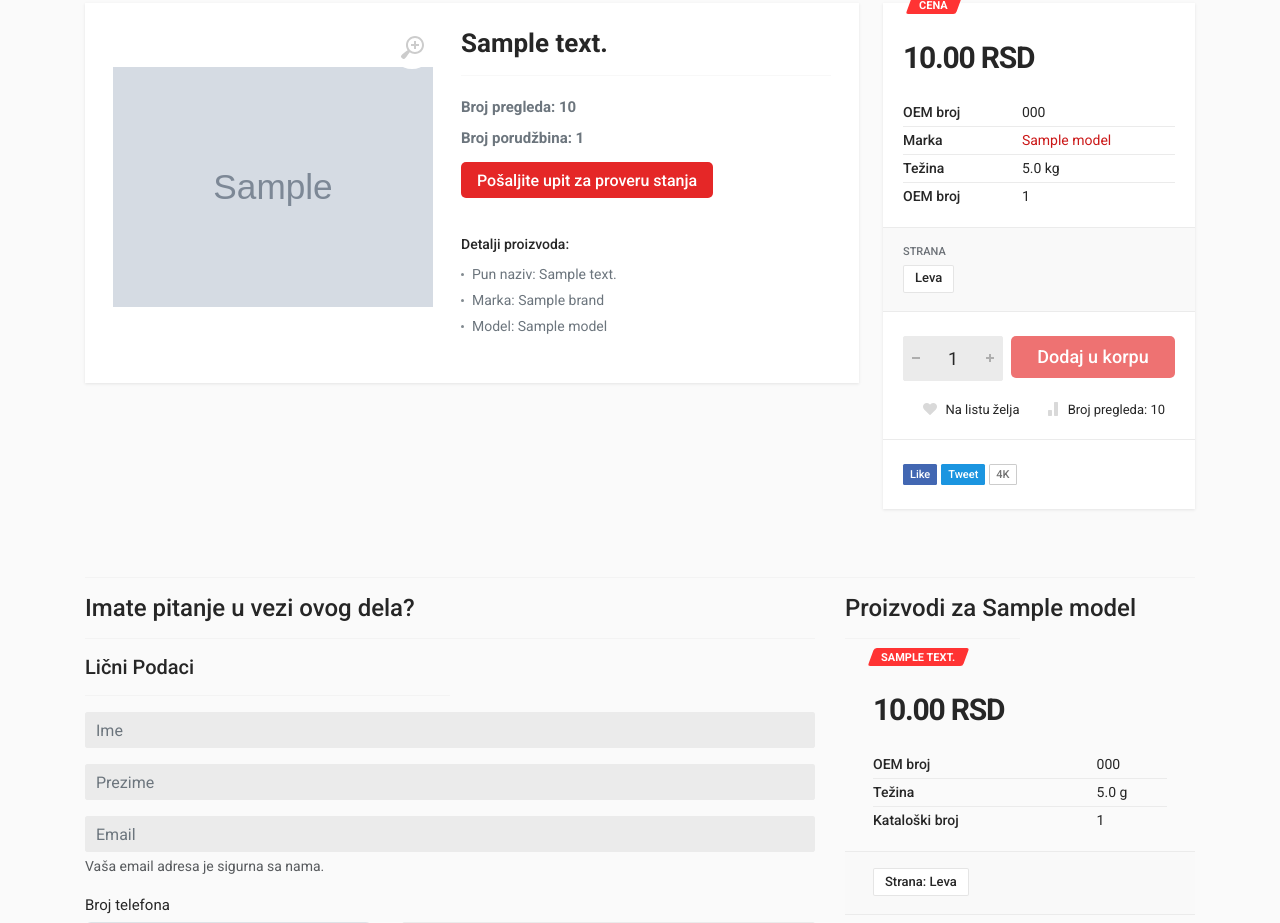
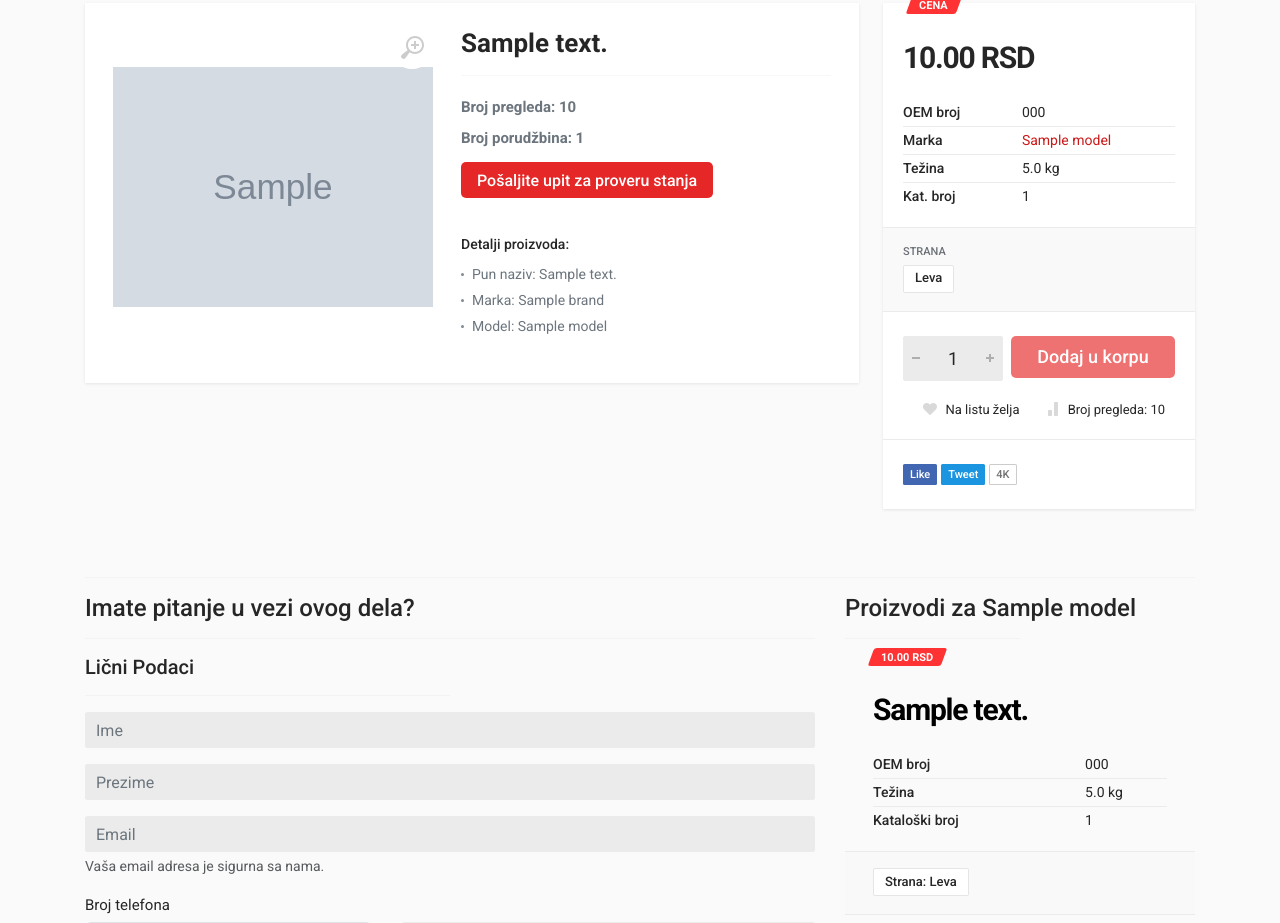
Before and after one commit to broluja/AutodeloviShop, a Django app: template templates/product.html in a window 1280 px wide. Shown: the part 733-1656 px from the top of the page. Run offline with Django 4.2, Linux system fonts and the light colour scheme; tables that the repository leaves empty hold one stand-in row (values such as "Sample post"); the template is opened without the code that fills it: values that come from a table or form of the project are taken from there, most other values are stand-ins (such as "Sample title", 1, 10 or a date in 2020); grey boxes marked "Sample" are stand-in pictures; data that the repository does not hold is empty; some libraries are stand-ins or nearby versions.

Commit message:
product page corrections

```diff
--- a/templates/product.html
+++ b/templates/product.html
@@ -117,7 +117,7 @@
                                                     <td>{{article.weight|mul:0.5}} kg</td>
                                                 </tr>
                                                 <tr>
-                                                    <th>OEM broj</th>
+                                                    <th>Kat. broj</th>
                                                     <td>{{article.gbg_id}}</td>
                                                 </tr>
                                             </table>
@@ -324,11 +324,13 @@
                 <div class="product__info-card">
                     <div class="product__info-body">
                         <div class="product__badge tag-badge tag-badge--sale">
-                            <a style="color:white;" href="{% url 'item:product_details' article.gbg_id %}"><strong>{{article.description}}</strong></a>
+                            <strong>{{ article.price|floatformat:"2g" }} RSD</strong>
                         </div>
                         <div class="product__prices-stock">
                             <div class="product__prices">
-                                <div class="product__price product__price--current">{{ article.price|floatformat:"2g" }} RSD</div>
+                                <div class="product__price product__price--current">
+                                    <a style="color:black;" href="{% url 'item:product_details' article.gbg_id %}">{{article.description}}</a>
+                                </div>
                             </div>
                         </div>
                         <div class="product__meta">
@@ -339,7 +341,7 @@
                                 </tr>
                                 <tr>
                                     <th>Težina</th>
-                                    <td>{{article.weight|mul:0.5}} g</td>
+                                    <td>{{article.weight|mul:0.5}} kg</td>
                                 </tr>
                                 <tr>
                                     <th>Kataloški broj</th>
```
